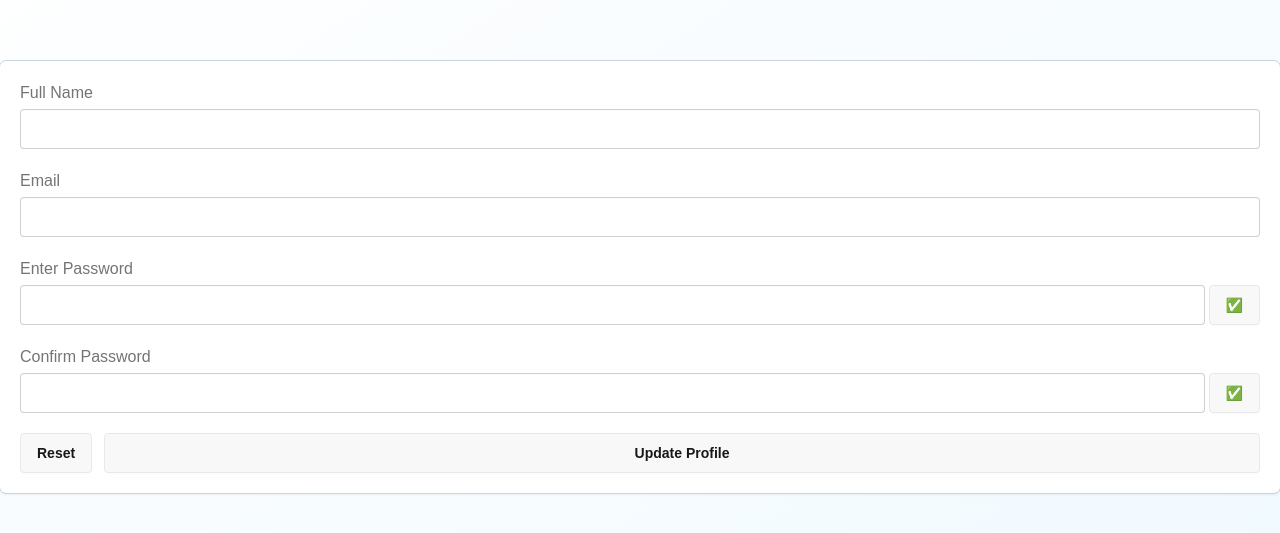
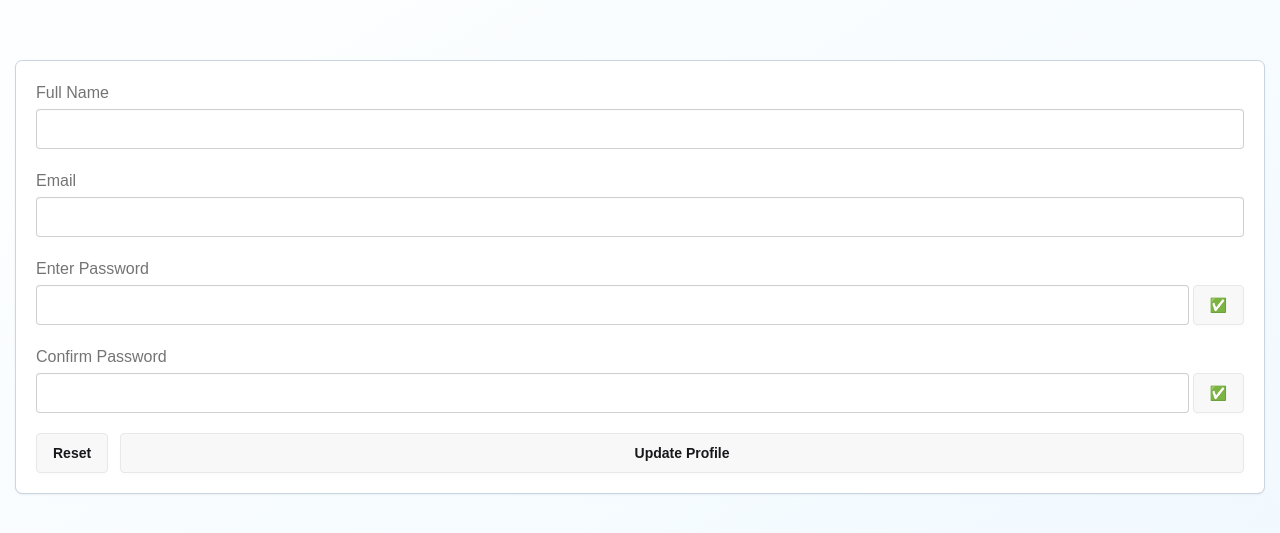
Before and after one commit to seesmof/Accessible-Signup-Form, a Next.js app in the folder src/: page / in a window 1280 px wide. Shown: the part 123-656 px from the top of the page. Built offline with nearby package versions, Linux system fonts and the light colour scheme.

Commit message:
style: add horizontal padding

```diff
--- a/src/app/page.tsx
+++ b/src/app/page.tsx
@@ -3,8 +3,10 @@ import Form from "@/components/Form";
 export default function Page() {
   return (
     <div className="bg-linear-to-br to-sky-50 min-h-screen flex items-center justify-center">
-      <div className="container mx-auto bg-white rounded-md outline outline-slate-300 shadow p-5">
-        <Form />
+      <div className="container mx-auto px-4">
+        <div className="bg-white rounded-md outline outline-slate-300 shadow p-5">
+          <Form />
+        </div>
       </div>
     </div>
   );
```
